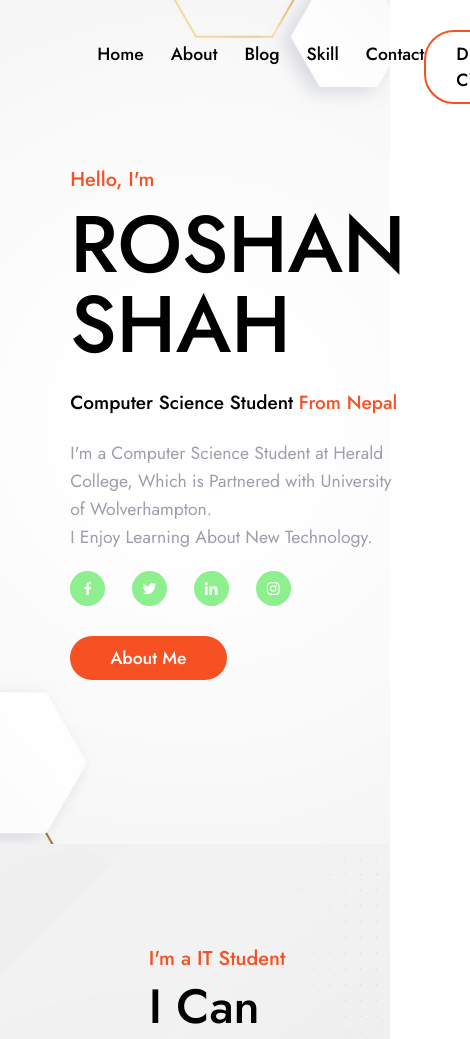
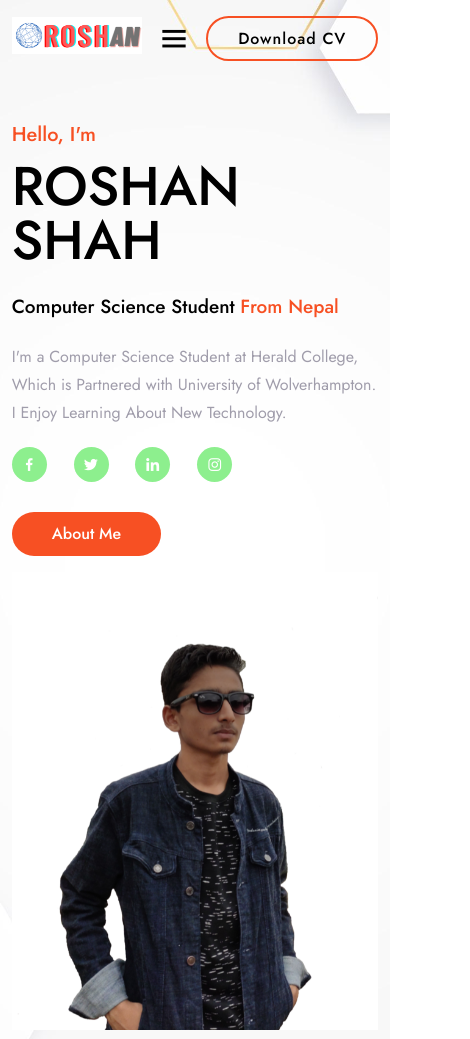
Before and after one commit to ROSHAN20172/Portfolio-Website, a plain HTML site: page website.html in a window 390 px wide. Shown: the top 1039 px of the page, 470 px wide, since content can reach past the window. Drawn offline with nearby package versions, Linux system fonts and the light colour scheme.

Commit message:
Responsive css added

```diff
--- a/website.css
+++ b/website.css
@@ -500,3 +500,103 @@ span{
     font-size: var(--p-font);
     letter-spacing: 2px;
 }
+
+@media (max-width: 1425px){
+	header{
+		padding: 16px 3%;
+		transition: .3s;
+	}
+	header.sticky{
+		padding: 10px 3%;
+		transition: .3s;
+	}
+	section{
+		padding: 70px 3%;
+		transition: .3s;
+	}
+	.contact{
+		width: 95%;
+		transition: .3s;
+	}
+	:root{
+		--big-font: 4rem;
+		--h2-font: 2.3rem;
+		--p-font: 1rem;
+		transition: .3s;
+	}
+}
+
+@media (max-width: 970px){
+	#menu-icon{
+		display: block;
+	}
+	.home{
+		min-height: 80vh;
+	}
+	.navlist{
+		position: absolute;
+		top: -600px;
+		left: 0;
+		right: 0;
+		flex-direction: column;
+		background: var(--main-color);
+		text-align: right;
+		transition: all .40s;
+	}
+	.navlist a{
+		display: block;
+		padding: 1.2rem;
+		margin: 1.5rem;
+		border-right: 2px solid var(--bg-color);
+		color: var(--bg-color);
+	}
+	.navlist a:hover{
+		background: var(--bg-color);
+		color: var(--main-color);
+	}
+	.navlist a::after{
+		display: none;
+	}
+	.navlist.active{
+		top: 100%;
+	}
+}
+
+@media (max-width: 800px){
+	.home{
+		grid-template-columns: 1fr;
+		min-height: 130vh;
+		grid-gap: 1rem;
+	}
+	.home-text{
+		padding-top: 55px;
+	}
+	.home-img{
+		text-align: center;
+	}
+	.home-img img{
+		width: 440px;
+		height: auto;
+	}
+	.about{
+		grid-template-columns: 1fr;
+	}
+	.about-img{
+		text-align: center;
+		margin-bottom: 30px;
+	}
+	:root{
+		--big-font: 3.4rem;
+		--h2-font: 2rem;
+	}
+	section{
+		padding: 65px 3%;
+		transition: .3s;
+	}
+}
+
+@media (max-width: 540px){
+	.contact .action form input[type="email"] {
+		width: 310px;
+	}
+}
--- a/website.js
+++ b/website.js
@@ -14,3 +14,17 @@ sr.reveal('.home-text',{delay:350, origin:'left'})
 sr.reveal('.home-img',{delay:350, origin:'right'})
 
 sr.reveal('.about,.blog,.skill,.contact',{delay:200, origin:'bottom'})
+
+
+let menu = document.querySelector('#menu-icon');
+let navlist = document.querySelector('.navlist');
+
+menu.onclick = () => {
+	menu.classList.toggle('bx-x');
+	navlist.classList.toggle('active');
+};
+
+window.onscroll = () => {
+	menu.classList.remove('bx-x');
+	navlist.classList.remove('active');
+};
```
